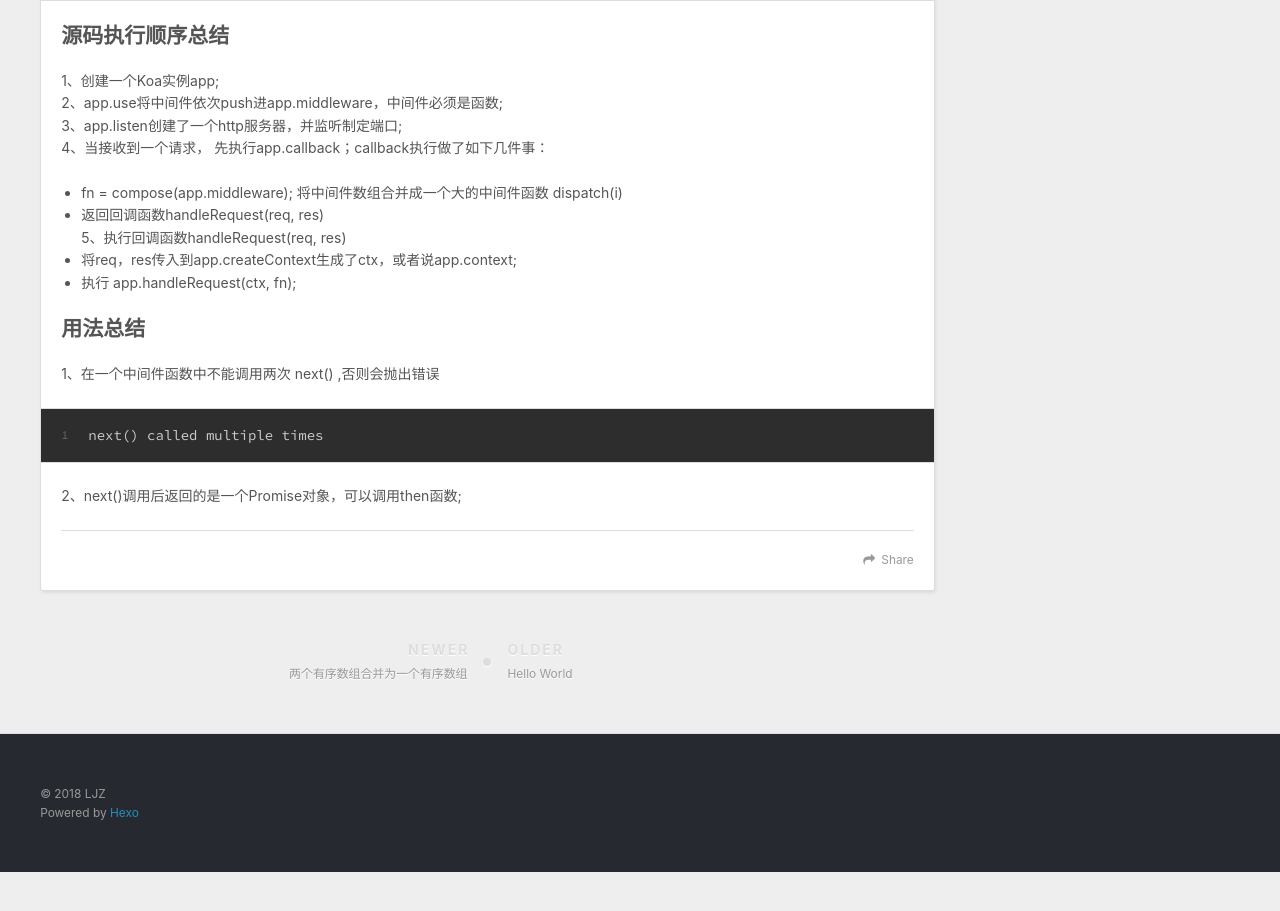
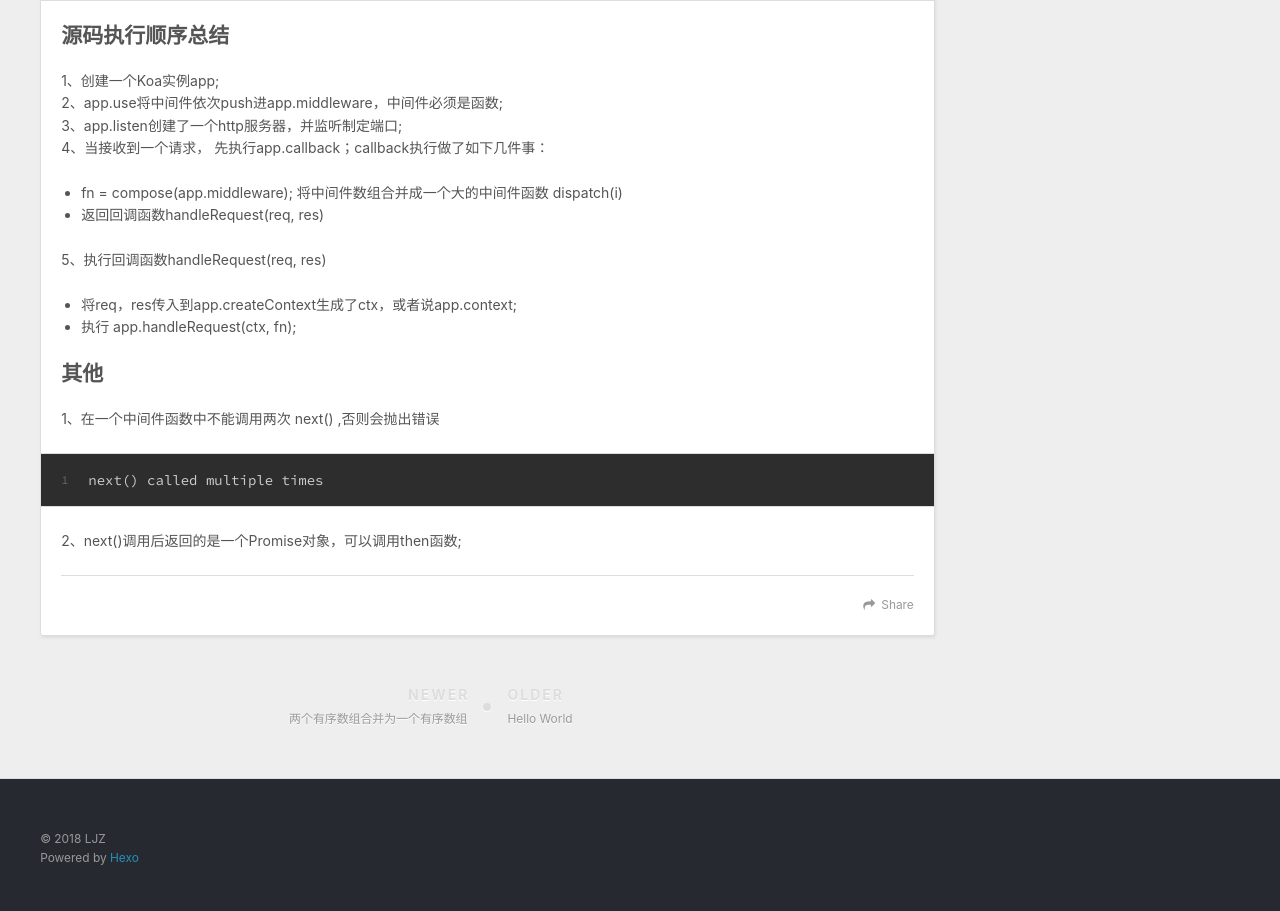
Before and after one commit to Tick7/Tick7.github.io, a plain HTML site: page 2018/08/01/koa/koa/index.html in a window 1280 px wide. Shown: the part 3652-4563 px from the top of the page. Before the commit the page ends 4524 px from the top, so only its background shows below. Drawn offline with nearby package versions, Linux system fonts and the light colour scheme.

Commit message:
Site updated: 2018-08-02 17:32:33

```diff
--- a/2018/08/01/koa/koa/index.html
+++ b/2018/08/01/koa/koa/index.html
@@ -16,7 +16,7 @@
 <meta property="og:locale" content="default">
 <meta property="og:image" content="http://yoursite.com/2018/08/01/koa/koa/koa-2.png">
 <meta property="og:image" content="http://yoursite.com/2018/08/01/koa/koa/koa-1.png">
-<meta property="og:updated_time" content="2018-08-02T09:29:19.262Z">
+<meta property="og:updated_time" content="2018-08-02T09:32:27.384Z">
 <meta name="twitter:card" content="summary">
 <meta name="twitter:title" content="浅析 KOA2 中间件机制">
 <meta name="twitter:description" content="一、优点优雅：通过使用async丢弃回调函数轻量：没有捆绑任何中间件 二、koa2的中间件机制123456789101112131415161718192021222324const Koa = require(&amp;apos;koa&amp;apos;);const app = new Koa();async function f1(ctx, next)&amp;#123;    console.log(&amp;quot">
@@ -108,11 +108,14 @@
 <h2 id="源码执行顺序总结"><a href="#源码执行顺序总结" class="headerlink" title="源码执行顺序总结"></a>源码执行顺序总结</h2><p>1、创建一个Koa实例app;<br>2、app.use将中间件依次push进app.middleware，中间件必须是函数;<br>3、app.listen创建了一个http服务器，并监听制定端口;<br>4、当接收到一个请求， 先执行app.callback；callback执行做了如下几件事：</p>
 <ul>
 <li>fn = compose(app.middleware); 将中间件数组合并成一个大的中间件函数 dispatch(i)</li>
-<li>返回回调函数handleRequest(req, res)<br>5、执行回调函数handleRequest(req, res)</li>
+<li>返回回调函数handleRequest(req, res)</li>
+</ul>
+<p>5、执行回调函数handleRequest(req, res)</p>
+<ul>
 <li>将req，res传入到app.createContext生成了ctx，或者说app.context;</li>
 <li>执行 app.handleRequest(ctx, fn);</li>
 </ul>
-<h2 id="用法总结"><a href="#用法总结" class="headerlink" title="用法总结"></a>用法总结</h2><p>1、在一个中间件函数中不能调用两次 next() ,否则会抛出错误</p>
+<h2 id="其他"><a href="#其他" class="headerlink" title="其他"></a>其他</h2><p>1、在一个中间件函数中不能调用两次 next() ,否则会抛出错误</p>
 <figure class="highlight plain"><table><tr><td class="gutter"><pre><span class="line">1</span><br></pre></td><td class="code"><pre><span class="line">next() called multiple times</span><br></pre></td></tr></table></figure>
 <p>2、next()调用后返回的是一个Promise对象，可以调用then函数;</p>
 
```
Also changed, not shown: index.html (+5 -2 lines).
